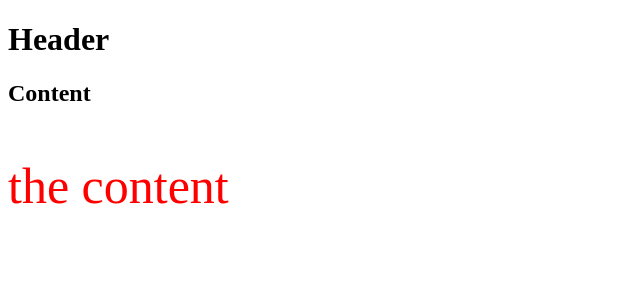
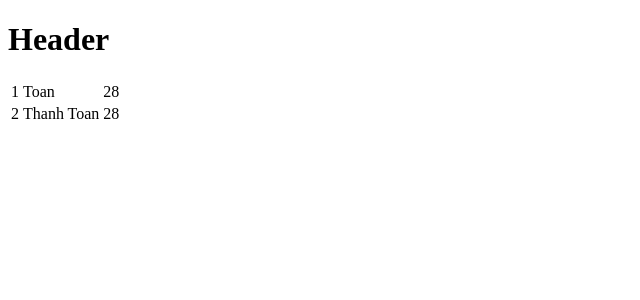
Before and after one commit to toanlehcm/demo_reactjs, a React (Create React App) app: page / in a window 1280 px wide. Shown: the top 300 px of the page, without its empty margins (0-640 px from the left). Built offline with nearby package versions, Linux system fonts and the light colour scheme.

Commit message:
component - stateful example

```diff
--- a/src/App.js
+++ b/src/App.js
@@ -2,18 +2,34 @@ import React from 'react';
 import { Component } from 'react';
 
 class App extends Component {
+   constructor() {
+      super();
+      this.state = {
+         data:
+         [
+            {
+               "id": 1,
+               "name": "Toan",
+               "age": "28"
+            },
+            {
+               "id": 2,
+               "name": "Thanh Toan",
+               "age": "28"
+            }
+         ]
+      }
+   }
+
    render() {
       return (
          <div>
-            {/*
-            <h1>Header</h1>
-            <h2>Content</h2>
-            <p style={myStyle}>This is the content!!!</p>
-            <p>{1 + 1}</p>
-            <p>{i == 1 ? 'true' : 'false'}</p>
-            */}
             <Header />
-            <Content />
+            <table>
+               <tbody>
+                  {this.state.data.map((person, i) => <TableRow key = {i} data = {person} />)}
+               </tbody>
+            </table>
          </div>
       );
    }
@@ -29,17 +45,14 @@ class Header extends Component {
    }
 }
 
-class Content extends Component {
+class TableRow extends Component {
    render() {
-      var myStyle = {
-         fontSize: 50,
-         color: "#FF0000"
-      }
       return (
-         <div>
-            <h2>Content</h2>
-            <p style={myStyle}>the content</p>
-         </div>
+         <tr>
+            <td>{this.props.data.id}</td>
+            <td>{this.props.data.name}</td>
+            <td>{this.props.data.age}</td>
+         </tr>
       );
    }
 }
```
Also changed, not shown: 1 other file (tests, documents, lock files or other folders).
